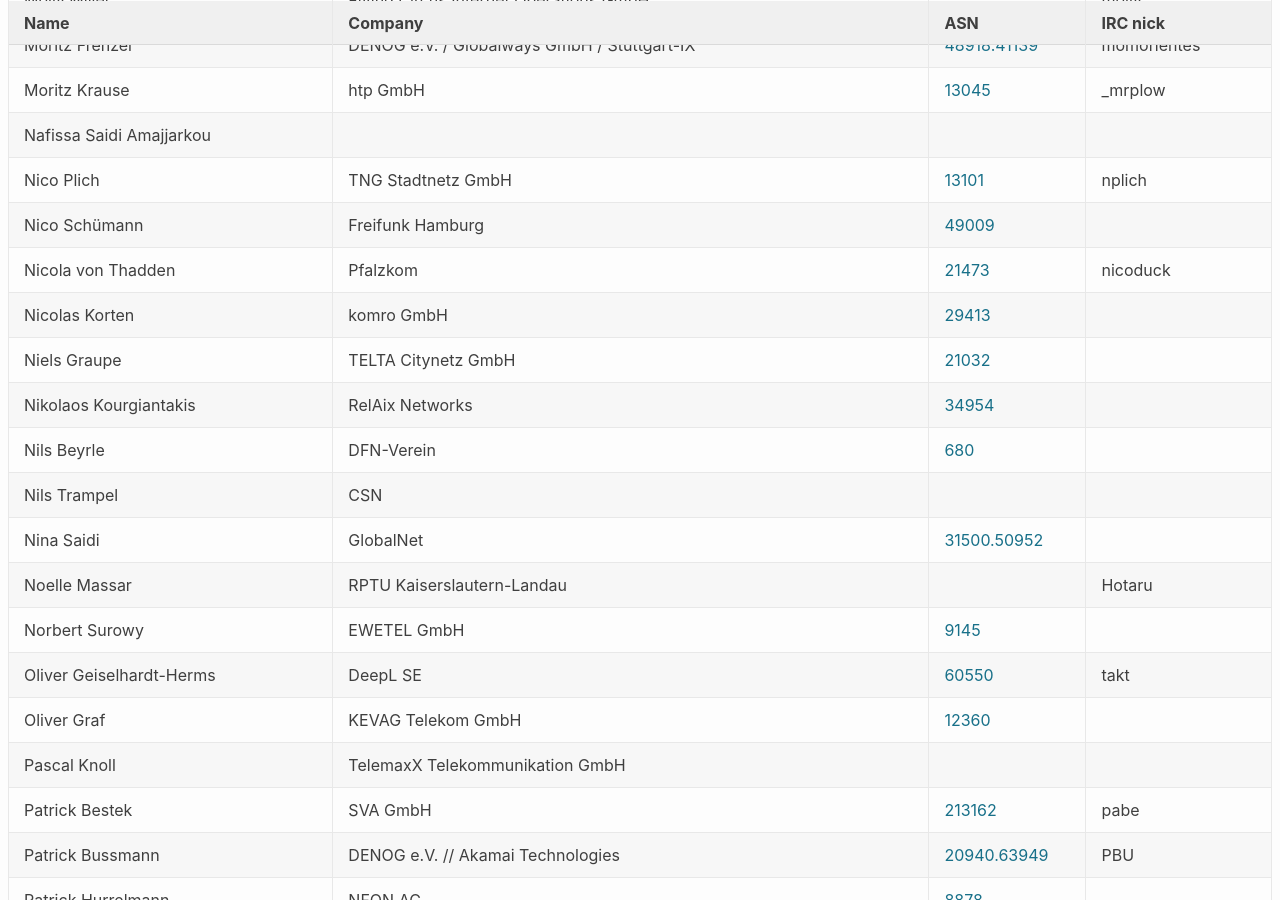
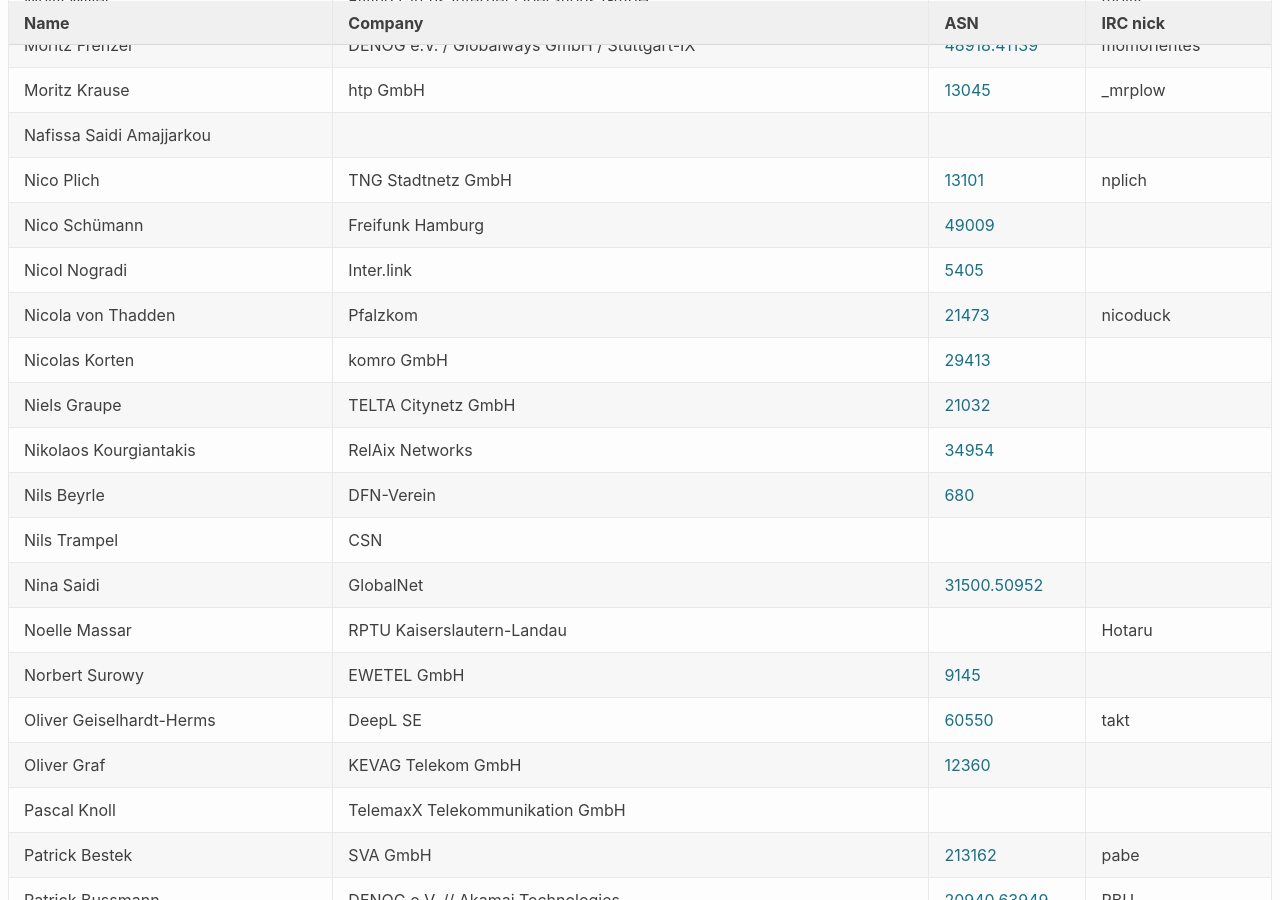
Before and after one commit to denog/pretix-attendeelist, a Jekyll site: the page built from denog15/index.md, in a window 1280 px wide and 900 px high, scrolled down 10639 px. Built offline with Jekyll 4.4.1, drawn with Linux system fonts in a browser that asks for light colours.

Commit message:
Latest data: Wed Oct 25 12:11:39 UTC 2023

```diff
--- a/_data/attendees_denog15_onsite.json
+++ b/_data/attendees_denog15_onsite.json
@@ -1428,6 +1428,12 @@
     "asn": "21473"
   },
   {
+    "name": "Nicol Nogradi",
+    "company": "Inter.link",
+    "irc": null,
+    "asn": "5405"
+  },
+  {
     "name": "Nico Plich",
     "company": "TNG Stadtnetz GmbH",
     "irc": "nplich",
```
